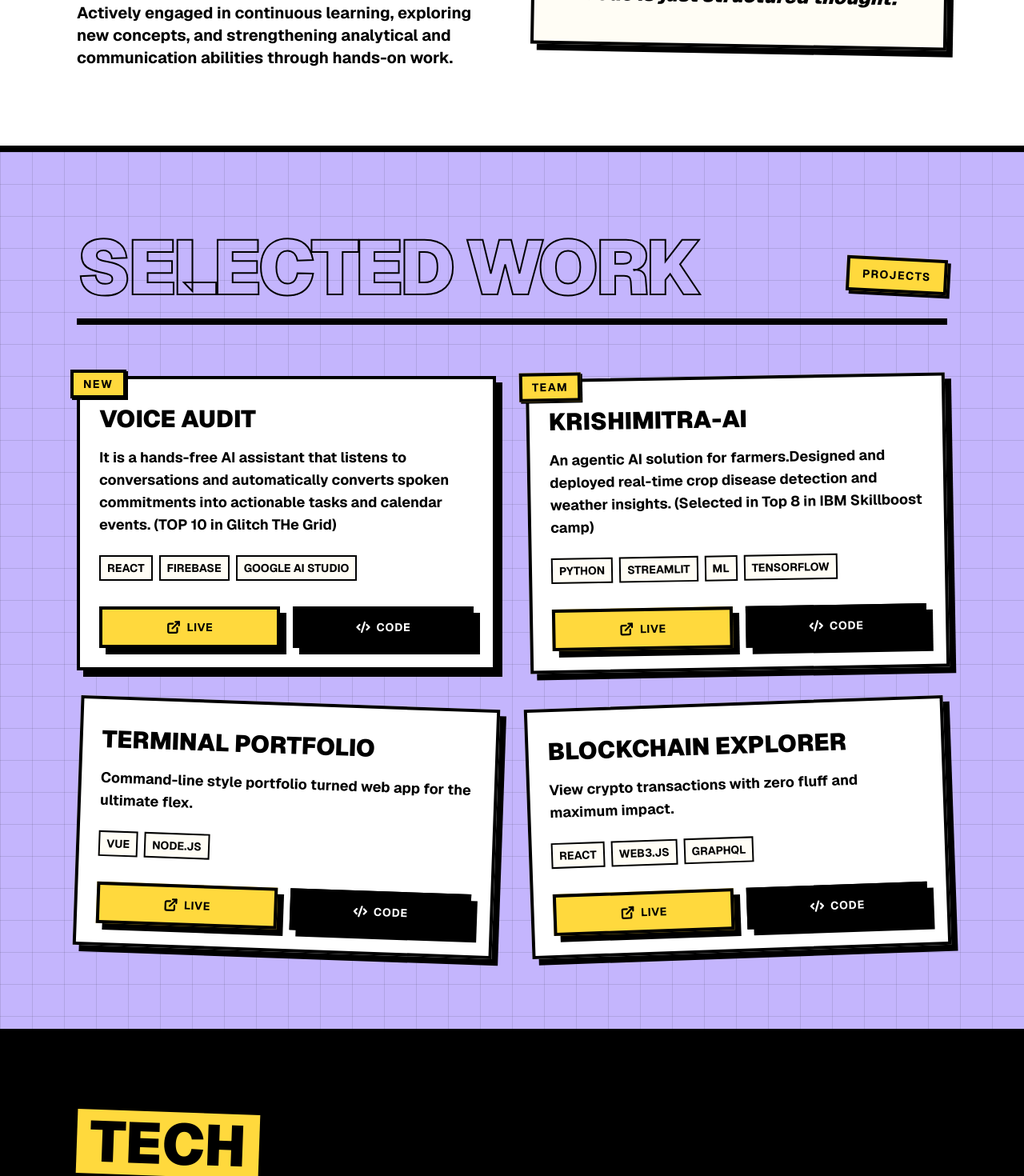
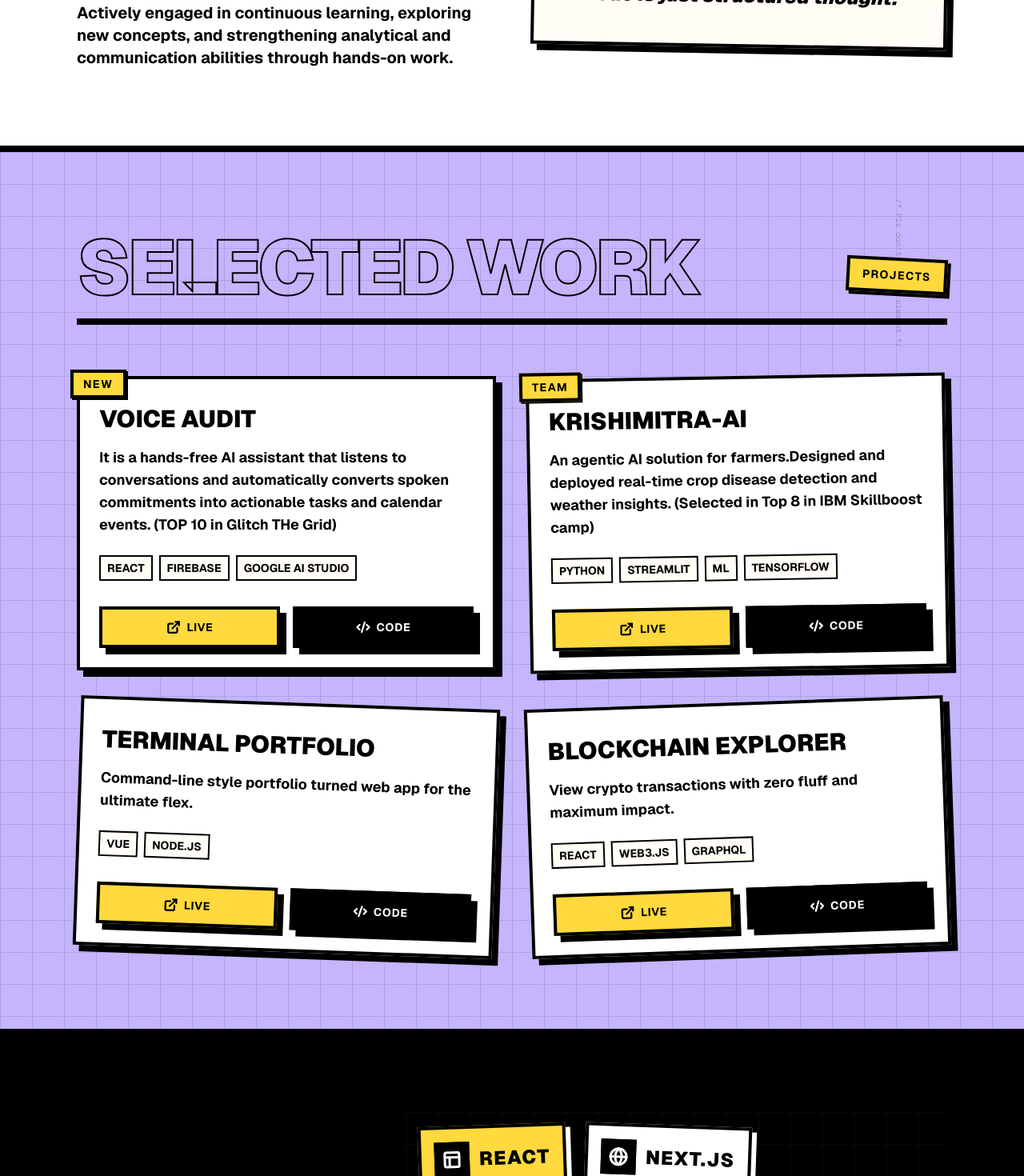
Before and after one commit to Rachitneema03/Portfolio, a Next.js app: page / in a window 1280 px wide. Shown: the part 1330-2800 px from the top of the page at 80% size. Built offline with nearby package versions, Linux system fonts and the light colour scheme.

Commit message:
Easter Eggs

```diff
--- a/app/components/sections/Experience.tsx
+++ b/app/components/sections/Experience.tsx
@@ -55,7 +55,11 @@ export function Experience() {
 
       <div className="relative max-w-4xl mx-auto">
         {/* Vertical Line */}
-        <div className="hidden md:block absolute left-1/2 top-0 bottom-0 w-2 bg-black transform -translate-x-1/2 -z-10"></div>
+        <div className="hidden md:block absolute left-1/2 top-0 bottom-0 w-2 bg-black transform -translate-x-1/2 -z-10 group">
+           <span className="absolute -bottom-16 left-1/2 -translate-x-1/2 text-[10px] font-mono whitespace-nowrap opacity-20 hover:opacity-100 rotate-90 transition-opacity select-none tracking-widest cursor-crosshair">
+             // TODO: Refactor my entire life
+           </span>
+        </div>
 
         <div className="space-y-12">
           {experiences.map((exp, i) => (
--- a/app/components/sections/GithubGraph.tsx
+++ b/app/components/sections/GithubGraph.tsx
@@ -21,8 +21,9 @@ export function GithubGraph() {
             <h3 className="text-2xl font-black uppercase">Contributions</h3>
           </div>
 
-          <div className="absolute -top-4 -right-4 bg-violet border-4 border-black px-4 py-1 -rotate-6 shadow-[2px_2px_0_0_#000] z-10">
-            <span className="font-bold uppercase tracking-widest text-sm">Real Data</span>
+          <div className="absolute -top-4 -right-4 bg-violet border-4 border-black px-4 py-1 -rotate-6 shadow-[2px_2px_0_0_#000] z-10 group cursor-help">
+            <span className="font-bold uppercase tracking-widest text-sm group-hover:opacity-0 transition-opacity">Real Data</span>
+            <span className="absolute inset-0 flex items-center justify-center font-black uppercase text-[10px] opacity-0 group-hover:opacity-100 transition-opacity text-center leading-none">Terminally<br/>Online</span>
           </div>
 
           <div className="mt-8 flex justify-center overflow-x-auto pb-4 github-calendar-wrapper font-bold">
--- a/app/components/sections/Hero.tsx
+++ b/app/components/sections/Hero.tsx
@@ -90,9 +90,11 @@ export function Hero() {
             </div>
 
             {/* Polaroid style footer */}
-            <div className="mt-4 flex justify-between items-center px-1">
+            <div className="mt-4 flex flex-wrap justify-between items-center px-1">
               <span className="font-bold uppercase tracking-widest text-lg">Est. 2026</span>
-              <div className="w-4 h-4 bg-black rounded-full"></div>
+              <div className="h-4 bg-black rounded-full text-[10px] font-bold text-white flex items-center justify-center transition-all duration-300 overflow-hidden whitespace-nowrap w-4 hover:w-32 cursor-default group hover:px-2">
+                 <span className="opacity-0 group-hover:opacity-100 transition-opacity duration-300 delay-100 uppercase">npm run survive</span>
+              </div>
             </div>
           </div>
 
--- a/app/components/sections/Projects.tsx
+++ b/app/components/sections/Projects.tsx
@@ -46,11 +46,16 @@ export function Projects() {
 
   return (
     <SectionWrapper id="projects" bg="violet" pattern={true}>
-      <div className="flex justify-between items-end mb-16 border-b-8 border-black pb-4">
+      <div className="flex justify-between items-end mb-16 border-b-8 border-black pb-4 relative">
          <h2 className="text-6xl md:text-8xl font-black uppercase tracking-tighter">
             <span className="text-stroke-bg text-white">Selected Work</span>
          </h2>
-         <Badge color="yellow" className="text-2xl py-2 px-4 shadow-[4px_4px_0_0_#000] rotate-3 -translate-y-4">PROJECTS</Badge>
+         <Badge color="yellow" className="text-2xl py-2 px-4 shadow-[4px_4px_0_0_#000] rotate-3 -translate-y-4 relative z-10">PROJECTS</Badge>
+
+         {/* Subtle Easter Egg */}
+         <span className="absolute -right-8 top-12 rotate-90 text-[10px] font-mono opacity-20 hover:opacity-100 transition-opacity hidden md:block select-none cursor-default">
+           /* Pls don't inspect element */
+         </span>
       </div>
 
       <div className="grid grid-cols-1 md:grid-cols-2 lg:grid-cols-2 gap-10">
--- a/app/components/sections/Skills.tsx
+++ b/app/components/sections/Skills.tsx
@@ -1,44 +1,70 @@
 import React from "react";
 import { SectionWrapper } from "../SectionWrapper";
-import { Code2, Database, Layout, Server, Terminal, Smartphone } from "lucide-react";
+import { Code2, Database, Layout, Server, Terminal, Smartphone, Globe, Cpu } from "lucide-react";
 
 export function Skills() {
-  const skills = [
-    { name: "Frontend", icon: <Layout size={32} className="stroke-[3]" />, tech: "React, Next.js, Vue, Tailwind", color: "bg-yellow" },
-    { name: "Backend", icon: <Server size={32} className="stroke-[3]" />, tech: "Node.js, Express, Python, Go", color: "bg-cream" },
-    { name: "Database", icon: <Database size={32} className="stroke-[3]" />, tech: "PostgreSQL, MongoDB, Redis", color: "bg-violet" },
-    { name: "Languages", icon: <Code2 size={32} className="stroke-[3]" />, tech: "TypeScript, Python, Java, C++", color: "bg-white" },
-    { name: "DevOps", icon: <Terminal size={32} className="stroke-[3]" />, tech: "Docker, AWS, CI/CD, Linux", color: "bg-yellow" },
-    { name: "Mobile", icon: <Smartphone size={32} className="stroke-[3]" />, tech: "React Native, Flutter", color: "bg-cream" },
+  const skillsList = [
+    { name: "React", icon: <Layout size={24} className="stroke-[3]" />, color: "bg-yellow", rotate: "-rotate-2" },
+    { name: "Next.js", icon: <Globe size={24} className="stroke-[3]" />, color: "bg-white", rotate: "rotate-2" },
+    { name: "TypeScript", icon: <Code2 size={24} className="stroke-[3]" />, color: "bg-violet", rotate: "-rotate-1" },
+    { name: "Node.js", icon: <Server size={24} className="stroke-[3]" />, color: "bg-cream", rotate: "rotate-3" },
+    { name: "Python", icon: <Cpu size={24} className="stroke-[3]" />, color: "bg-yellow", rotate: "-rotate-3" },
+    { name: "PostgreSQL", icon: <Database size={24} className="stroke-[3]" />, color: "bg-white", rotate: "rotate-1" },
+    { name: "Docker", icon: <Terminal size={24} className="stroke-[3]" />, color: "bg-violet", rotate: "-rotate-2" },
+    { name: "AWS", icon: <Server size={24} className="stroke-[3]" />, color: "bg-yellow", rotate: "rotate-2" },
+    { name: "Tailwind CSS", icon: <Layout size={24} className="stroke-[3]" />, color: "bg-cream", rotate: "-rotate-1" },
+    { name: "MongoDB", icon: <Database size={24} className="stroke-[3]" />, color: "bg-white", rotate: "rotate-3" },
+    { name: "React Native", icon: <Smartphone size={24} className="stroke-[3]" />, color: "bg-violet", rotate: "-rotate-2" },
+    { name: "Linux", icon: <Terminal size={24} className="stroke-[3]" />, color: "bg-yellow", rotate: "rotate-1" },
+    { name: "Java", icon: <Cpu size={24} className="stroke-[3]" />, color: "bg-cream", rotate: "-rotate-3" },
+    { name: "C++", icon: <Code2 size={24} className="stroke-[3]" />, color: "bg-white", rotate: "rotate-2" },
   ];
 
   return (
     <SectionWrapper id="skills" bg="black" className="text-white">
-      <h2 className="text-5xl md:text-7xl font-black uppercase mb-12 flex items-center gap-4">
-        <span className="bg-yellow text-black px-4 py-1 rotate-2">Tech</span>
-        <span className="text-stroke-bg text-white">Stack</span>
+      <div className="flex flex-col lg:flex-row gap-12 items-center lg:items-start pb-12">
+        {/* Left Side: Massive Header */}
+        <div className="w-full lg:w-1/3 flex flex-col items-start z-10 relative">
+          <h2 className="text-7xl md:text-8xl lg:text-[8rem] font-black uppercase tracking-tighter leading-[0.85] mb-8">
+            <span className="text-stroke-bg text-transparent inline-block -rotate-2">Tech</span><br/>
+            <span className="bg-yellow text-black px-4 py-2 inline-block rotate-2 shadow-[8px_8px_0_0_#FFF]">Stack</span>
           </h2>
+          <p className="text-2xl font-bold border-l-8 border-yellow pl-6 py-2 text-cream">
+            My arsenal of languages, frameworks, and tools. Built for speed, scaled for impact.
+          </p>
+        </div>
 
-      <div className="grid grid-cols-1 sm:grid-cols-2 lg:grid-cols-3 gap-6">
-        {skills.map((skill, index) => (
+        {/* Right Side: Sticker Wall */}
+        <div className="w-full lg:w-2/3 flex flex-wrap justify-center lg:justify-start gap-4 md:gap-6 mt-8 lg:mt-0 p-4 relative">
+          {/* Decorative Background Grid */}
+          <div className="absolute inset-0 bg-[linear-gradient(rgba(255,255,255,0.1)_2px,transparent_2px),linear-gradient(90deg,rgba(255,255,255,0.1)_2px,transparent_2px)] bg-[size:40px_40px] opacity-20 pointer-events-none"></div>
+
+          {skillsList.map((skill, index) => (
             <div
               key={index}
-            className={`${skill.color} text-black border-4 border-white p-6 brutalist-shadow transition-brutal hover:-translate-y-2 hover:brutalist-shadow-lg group flex flex-col h-full`}
+              className={`
+                ${skill.color} ${skill.rotate} text-black border-4 border-black p-4
+                flex items-center gap-3 cursor-crosshair relative z-10
+                transition-transform duration-200 ease-out
+                hover:scale-110 hover:rotate-0 hover:z-20
+              `}
               style={{
-              boxShadow: "8px 8px 0px 0px white" // custom white shadow for black bg
+                boxShadow: "6px 6px 0px 0px white"
               }}
             >
-            <div className="flex items-center gap-4 mb-4">
-              <div className="p-3 bg-black text-white border-2 border-black transform group-hover:scale-110 group-hover:rotate-12 transition-brutal">
+              <div className="bg-black text-white p-2 border-2 border-black">
                 {skill.icon}
               </div>
-              <h3 className="text-2xl font-black uppercase">{skill.name}</h3>
-            </div>
-            <p className="font-bold text-lg mt-auto pt-4 border-t-4 border-black">
-              {skill.tech}
-            </p>
+              <span className="text-xl md:text-2xl font-black uppercase tracking-wider">{skill.name}</span>
             </div>
           ))}
+
+          {/* An extra chaotic sticker */}
+          <div className="bg-white text-black border-4 border-black p-4 flex items-center justify-center rotate-6 shadow-[6px_6px_0_0_#FFF] ml-8 mt-4 hover:-rotate-2 transition-brutal hover:scale-110 relative z-10">
+             <span className="text-xl md:text-2xl font-black uppercase tracking-wider line-through decoration-4 decoration-red-500">Sleep</span>
+          </div>
+
+        </div>
       </div>
     </SectionWrapper>
   );
```
Also changed, not shown: app/components/sections/About.tsx (+6 -2 lines), app/components/sections/Contact.tsx (+8 -3 lines). Lines whose indentation alone changed are shown as unchanged.
